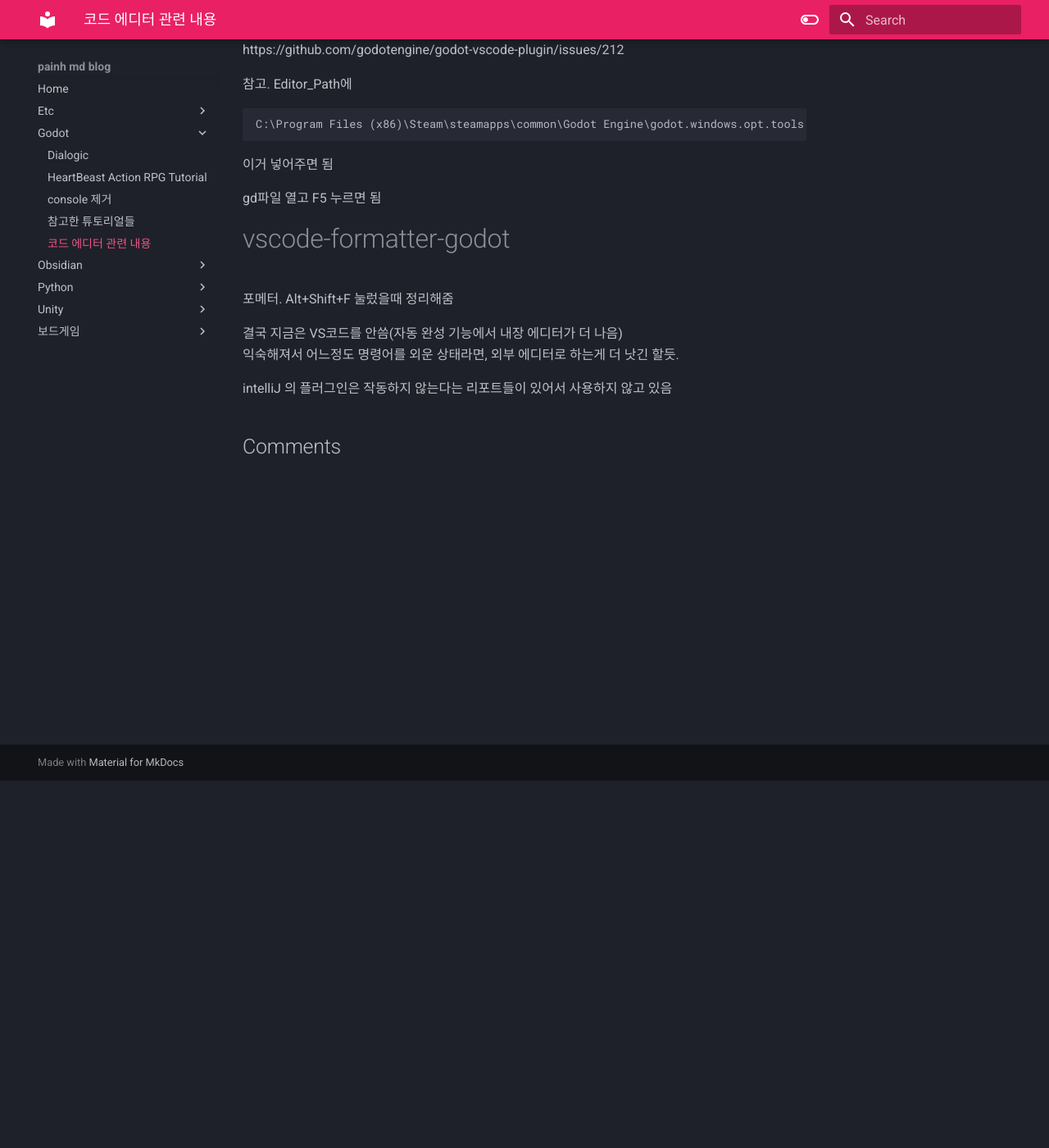
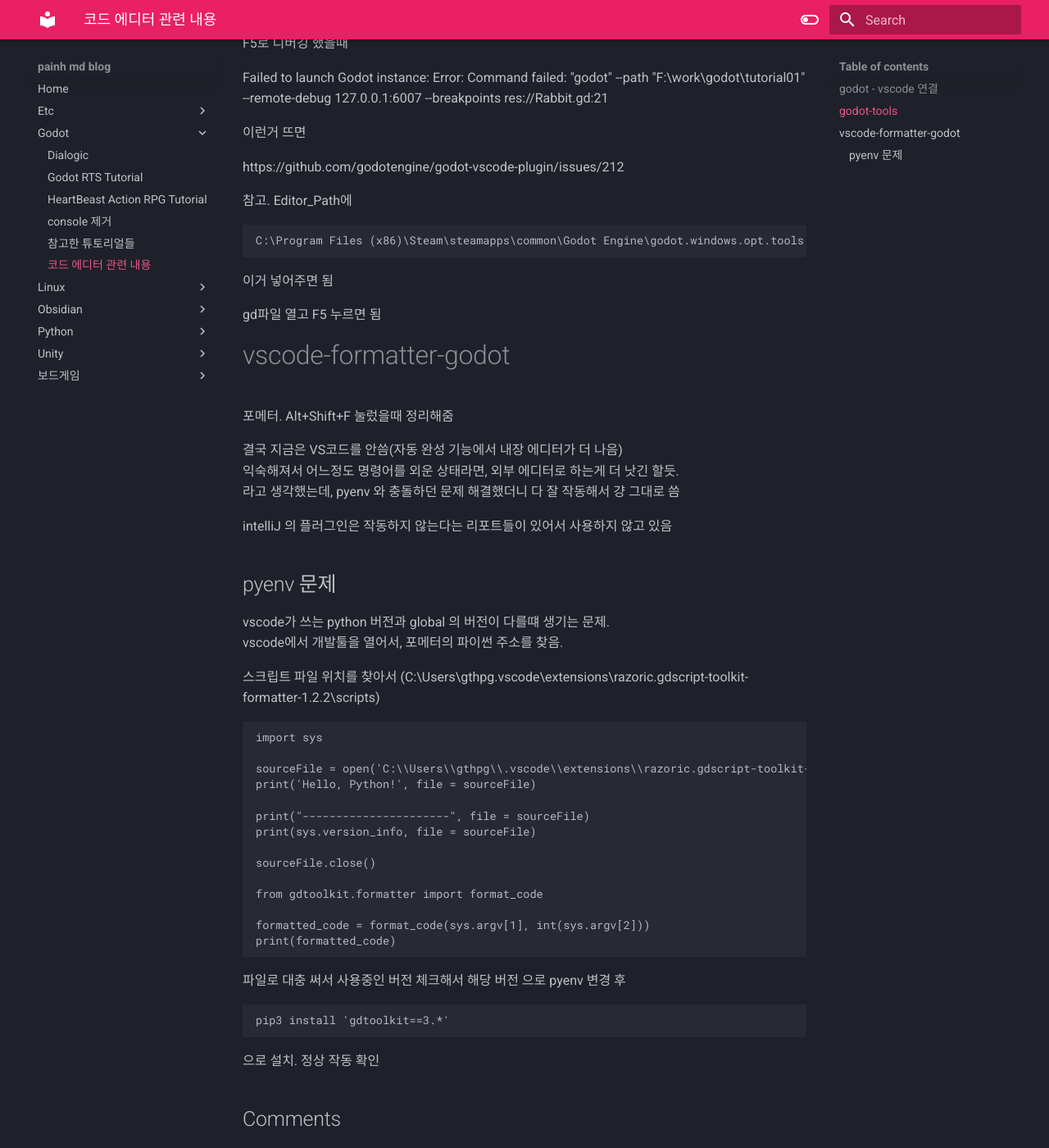
Before and after one commit to painh/md-blog, an MkDocs documentation site: the page built from docs/godot/코드 에디터 관련 내용.md, in a window 1280 px wide and 1400 px high, scrolled down 448 px. Shown: the whole window at 82% size. Built offline with MkDocs 1.6.1 and Material for MkDocs 9.7.7, drawn with Linux system fonts in a browser that asks for light colours; comment, search, counter and statistics services are not loaded; some of the changed text lies outside the part shown.

Commit message:
autoCommit 1-202-20.162218

````diff
--- a/docs/godot/코드 에디터 관련 내용.md
+++ b/docs/godot/코드 에디터 관련 내용.md
@@ -1,6 +1,10 @@
 godot 설정
 
 플러그인
+
+## godot - vscode 연결
+https://www.reddit.com/r/godot/comments/8z6yxu/how_can_i_connect_my_visual_studio_code_to_godot/
+
 
 # godot-tools
 문법 강조를 위해 설치
@@ -27,5 +31,37 @@
 
 결국 지금은 VS코드를 안씀(자동 완성 기능에서 내장 에디터가 더 나음)
 익숙해져서 어느정도 명령어를 외운 상태라면, 외부 에디터로 하는게 더 낫긴 할듯.
+라고 생각했는데, pyenv 와 충돌하던 문제 해결했더니 다 잘 작동해서 걍 그대로 씀
 
 intelliJ 의 플러그인은 작동하지 않는다는 리포트들이 있어서 사용하지 않고 있음
+
+## pyenv 문제
+vscode가 쓰는 python 버전과 global 의 버전이 다를떄 생기는 문제.
+vscode에서 개발툴을 열어서, 포메터의 파이썬 주소를 찾음.
+
+스크립트 파일 위치를 찾아서 (C:\Users\gthpg\.vscode\extensions\razoric.gdscript-toolkit-formatter-1.2.2\scripts)
+
+```python
+import sys
+
+sourceFile = open('C:\\Users\\gthpg\\.vscode\\extensions\\razoric.gdscript-toolkit-formatter-1.2.2\\scripts\\demo.txt', 'w')
+print('Hello, Python!', file = sourceFile)
+
+print("----------------------", file = sourceFile)
+print(sys.version_info, file = sourceFile)
+
+sourceFile.close()
+
+from gdtoolkit.formatter import format_code
+
+formatted_code = format_code(sys.argv[1], int(sys.argv[2]))
+print(formatted_code)
+```
+
+파일로 대충 써서 사용중인 버전 체크해서 해당 버전 으로 pyenv 변경 후
+
+```
+pip3 install 'gdtoolkit==3.*'
+```
+
+으로 설치. 정상 작동 확인
````
Also changed, not shown: docs/godot/Dialogic.md (+3 -0 lines), docs/godot/Godot RTS Tutorial.md (added, +6 -0 lines), docs/godot/HeartBeast Action RPG Tutorial.md (+4 -0 lines), docs/godot/고도엔진 팁.md (+16 -0 lines), docs/godot/참고한 튜토리얼들.md (+11 -1 lines), docs/linux/AWS.md (added, +6 -0 lines), docs/linux/coredump.md (added, +30 -0 lines), docs/python/PythonPoetry.md (+5 -0 lines).
